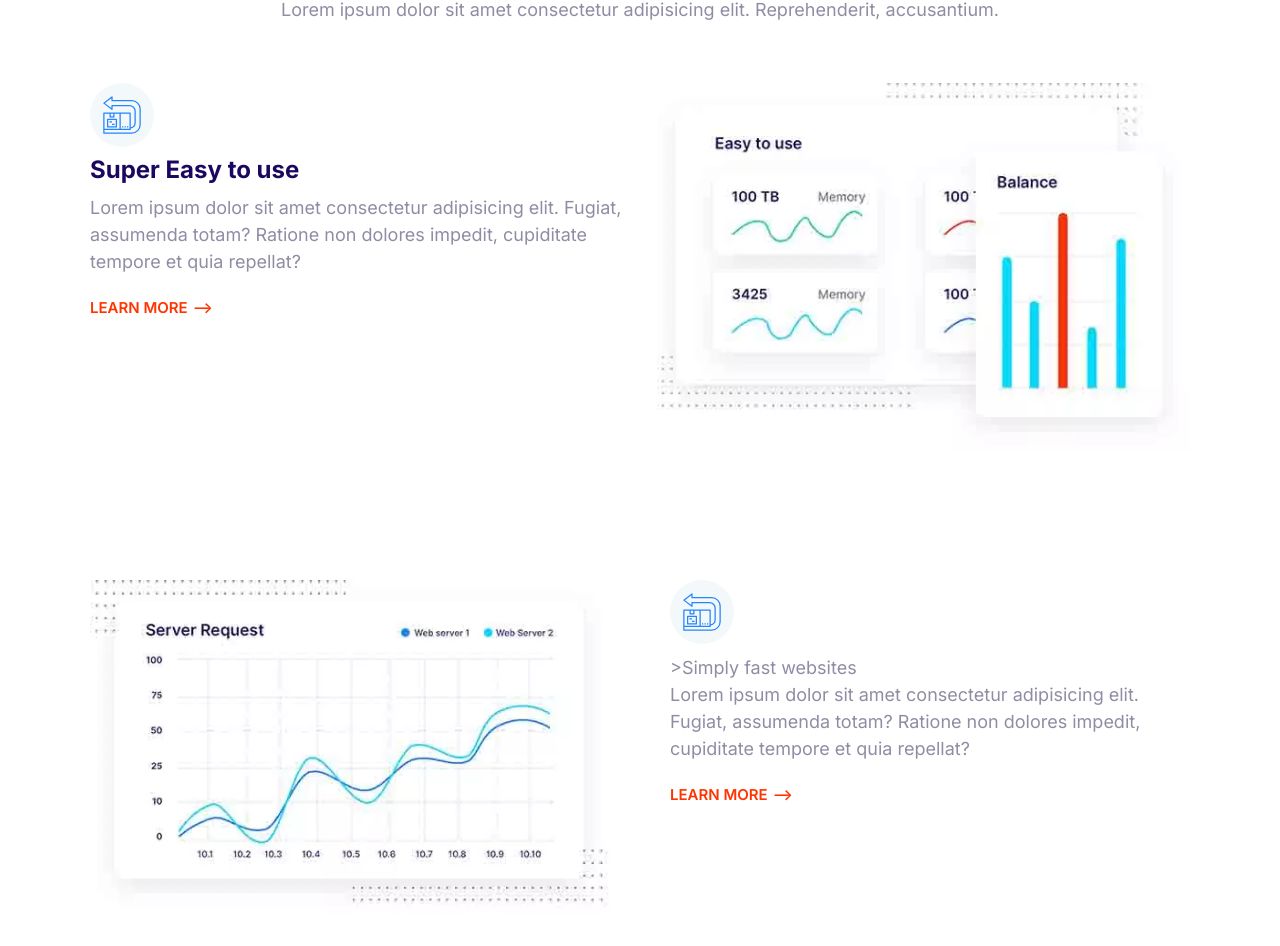
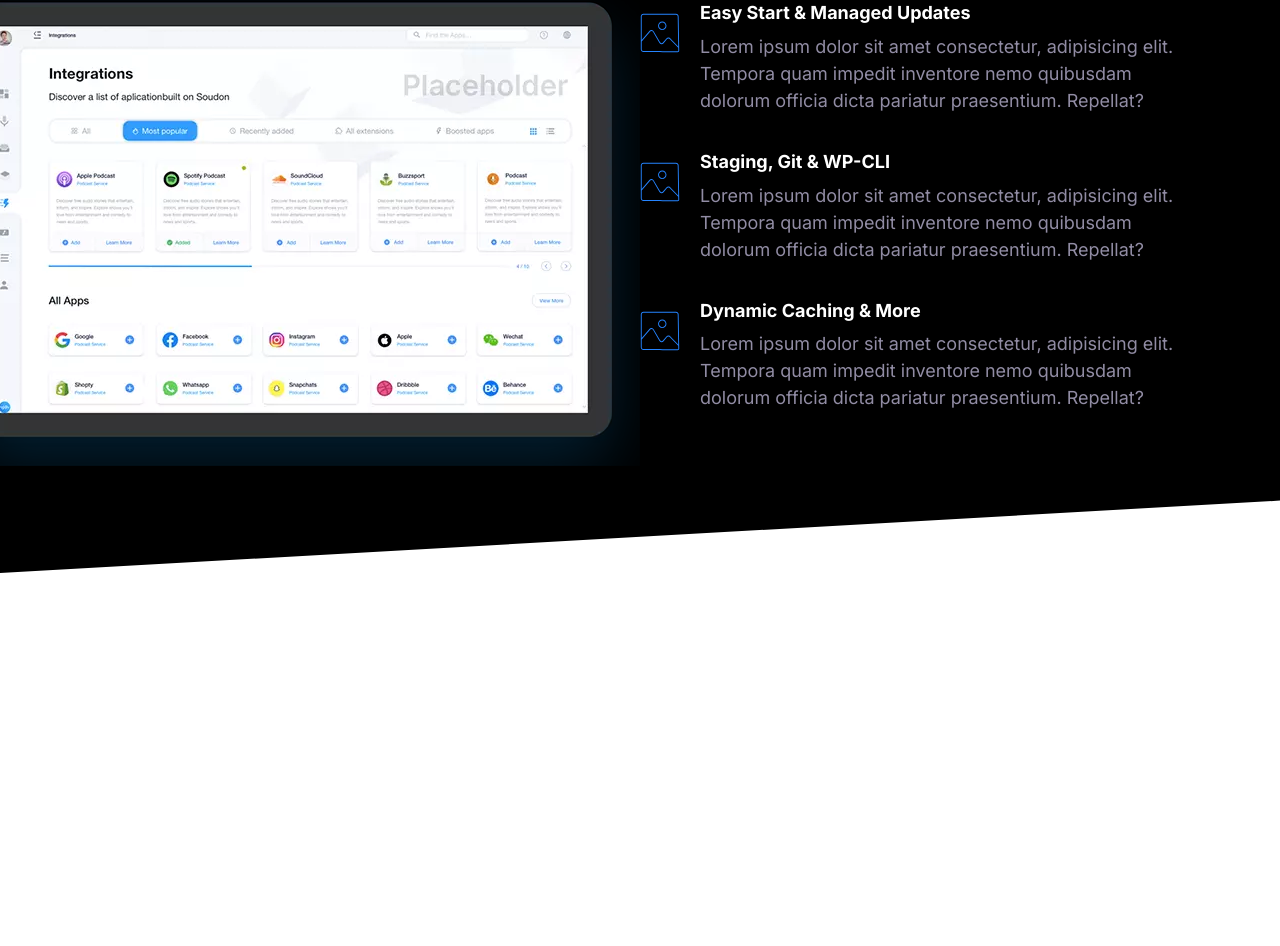
Before and after one commit to dravidjones28/mrdj_demo, a plain HTML site: page index.html in a window 1280 px wide. Shown: the part 151-1097 px from the top of the page. After the commit the page ends 800 px from the top, so only its background shows below. Drawn offline with Linux system fonts and the light colour scheme.

Commit message:
built an component of showcase block

```diff
--- a/css/styles.css
+++ b/css/styles.css
@@ -27,6 +27,11 @@ body {
 }
 
 /* Typography */
+::selection {
+  background: var(--color-primary);
+  color: #fff;
+}
+
 h1,
 h2,
 h3 {
@@ -876,3 +881,43 @@ a {
     font-size: 1.5rem;
   }
 }
+
+/* Showcase block */
+.block-showcase .block__header {
+  margin-bottom: 3rem;
+}
+.block-showcase__image > img {
+  width: 100%;
+}
+
+.block-showcase .media__title {
+  color: #fff;
+  margin-bottom: 1rem;
+}
+
+.block-showcase .media {
+  margin: 2rem 0;
+}
+
+@media screen and (min-width: 768px) {
+  .block-showcase .grid {
+    grid-template-columns: 50% 50%;
+  }
+
+  .block-showcase__image {
+    justify-self: end;
+  }
+
+  .block-showcase__image > img {
+    width: auto;
+    max-width: 700px;
+  }
+
+  .block-showcase .media__title {
+    font-size: 1.8rem;
+  }
+
+  .block-showcase .media__description {
+    font-size: 1.8rem;
+  }
+}
--- a/index.html
+++ b/index.html
@@ -15,130 +15,78 @@
     />
   </head>
   <body>
-    <section class="block container">
+    <section class="block block--dark block--skewed-left block-showcase">
       <header class="block__header">
-        <h2>Host On the Cloud to Keep Growing</h2>
-        <p>
-          Lorem ipsum dolor sit amet consectetur adipisicing elit.
-          Reprehenderit, accusantium.
-        </p>
+        <h2 class="block__heading">User-Friendly Control Panel</h2>
       </header>
-      <article class="grid grid--1x2 feature">
-        <div class="feature__content">
-          <span class="icon-container">
-            <svg class="icon icon--primary">
-              <use xlink:href="icons/sprite.svg#easy"></use>
-            </svg>
-          </span>
-          <h3 class="feature__heading">Super Easy to use</h3>
-          <p class="feature__description">
-            Lorem ipsum dolor sit amet consectetur adipisicing elit. Fugiat,
-            assumenda totam? Ratione non dolores impedit, cupiditate tempore et
-            quia repellat?
-          </p>
-          <a href="#" class="link-arrow">Learn more</a>
-        </div>
-        <picture>
+      <div class="container grid grid--1x2 ">
+        <picture  class="block-showcase__image">
           <source
             type="image/webp"
-            srcset="images/easy@1x.webp 1x, images/easy@2x.webp 2x"
+            srcset="images/ipad@1x.webp 1x, images/ipad@2x.webp 2x"
           />
           <source
-            type="image/jpg"
-            srcset="images/easy@1x.jpg 1x, images/easy@2x.jpg 2x"
-          />
-          <img class="feature__image" src="images/easy@2x.jpg" alt="easy" />
-        </picture>
-      </article>
-      <article class="grid grid--1x2 feature">
-        <div class="feature__content">
-          <span class="icon-container">
-            <svg class="icon icon--primary">
-              <use xlink:href="icons/sprite.svg#easy"></use>
-            </svg>
-          </span>
-          <h3 class="feature__heading"></h3>>Simply fast websites</h3>
-          <p>
-            Lorem ipsum dolor sit amet consectetur adipisicing elit. Fugiat,
-            assumenda totam? Ratione non dolores impedit, cupiditate tempore et
-            quia repellat?
-          </p>
-          <a href="#" class="link-arrow">Learn more</a>
-        </div>
-        <picture>
-          <source
-            type="image/webp"
-            srcset="images/fast@1x.webp 1x, images/fast@2x.webp 2x"
-          />
-          <source
-            type="image/jpg"
-            srcset="images/fast@1x.jpg 1x, images/fast@2x.jpg 2x"
-          />
-          <img class="feature__image" src="images/fast@2x.jpg" alt="easy" />
-        </picture>
-      </article>
-      <article class="grid grid--1x2 feature">
-        <div class="feature__content">
-          <span class="icon-container">
-            <svg class="icon icon--primary">
-              <use xlink:href="icons/sprite.svg#easy"></use>
-            </svg>
-          </span>
-          <h3 class="feature__heading"></h3>>Wordpress made easy</h3>
-          <p>
-            Lorem ipsum dolor sit amet consectetur adipisicing elit. Fugiat,
-            assumenda totam? Ratione non dolores impedit, cupiditate tempore et
-            quia repellat?
-          </p>
-          <a href="#" class="link-arrow">Learn more</a>
-        </div>
-        <picture>
-          <source
-            type="image/webp"
-            srcset="images/wordpress@1x.webp 1x, images/wordpress@2x.webp 2x"
-          />
-          <source
-            type="image/jpg"
-            srcset="images/wordpress@1x.jpg 1x, images/wordpress@2x.jpg 2x"
+            type="image/png"
+            srcset="images/ipad@1x.png 1x, images/ipad@2x.png 2x"
           />
           <img
-            class="feature__image"
-            src="images/wordpress@2x.jpg"
-            alt="easy"
+
+            src="images/ipad@2x.png"
+            alt="ipad"
           />
         </picture>
-      </article>
-      <article class="grid grid--1x2 feature">
-        <div class="feature__content">
-          <span class="icon-container">
-            <svg class="icon icon--primary">
-              <use xlink:href="icons/sprite.svg#easy"></use>
-            </svg>
-          </span>
-          <h3 class="feature__heading"></h3>>24/7 Expert Support</h3>
-          <p>
-            Lorem ipsum dolor sit amet consectetur adipisicing elit. Fugiat,
-            assumenda totam? Ratione non dolores impedit, cupiditate tempore et
-            quia repellat?
-          </p>
-          <a href="#" class="link-arrow">Learn more</a>
+        <div class="block-showcase__media ">
+          <div class="media">
+            <div class="media__image">
+              <svg class="icon icon--primary">
+                <use xlink:href="icons/sprite.svg#snap"></use>
+              </svg>
+            </div>
+            <div class="media__body">
+              <h3 class="media__title">Easy Start & Managed Updates</h3>
+              <p class="media__description">
+                Lorem ipsum dolor sit amet consectetur, adipisicing elit. Tempora
+                quam impedit inventore nemo quibusdam dolorum officia dicta
+                pariatur praesentium. Repellat?
+              </p>
+            </div>
+
+          </div>
+          <div class="media">
+            <div class="media__image">
+              <svg class="icon icon--primary">
+                <use xlink:href="icons/sprite.svg#snap"></use>
+              </svg>
+            </div>
+            <div class="media__body">
+              <h3 class="media__title">Staging, Git & WP-CLI</h3>
+              <p class="media__description">
+                Lorem ipsum dolor sit amet consectetur, adipisicing elit. Tempora
+                quam impedit inventore nemo quibusdam dolorum officia dicta
+                pariatur praesentium. Repellat?
+              </p>
+            </div>
+
+          </div>
+          <div class="media">
+            <div class="media__image">
+              <svg class="icon icon--primary">
+                <use xlink:href="icons/sprite.svg#snap"></use>
+              </svg>
+            </div>
+            <div class="media__body">
+              <h3 class="media__title">Dynamic Caching & More</h3>
+              <p class="media__description">
+                Lorem ipsum dolor sit amet consectetur, adipisicing elit. Tempora
+                quam impedit inventore nemo quibusdam dolorum officia dicta
+                pariatur praesentium. Repellat?
+              </p>
+            </div>
+
+          </div>
         </div>
-        <picture>
-          <source
-            type="image/webp"
-            srcset="images/wordpress@1x.webp 1x, images/wordpress@2x.webp 2x"
-          />
-          <source
-            type="image/jpg"
-            srcset="images/wordpress@1x.jpg 1x, images/wordpress@2x.jpg 2x"
-          />
-          <img
-            class="feature__image"
-            src="images/wordpress@2x.jpg"
-            alt="easy"
-          />
-        </picture>
-      </article>
+
+
     </section>
     <script src="js/main.js"></script>
   </body>
```
Also changed, not shown: Components/showcase.html (added, +73 -0 lines), images/ipad@1x.png (added), images/ipad@1x.webp (added), images/ipad@2x.png (added), images/ipad@2x.webp (added).
